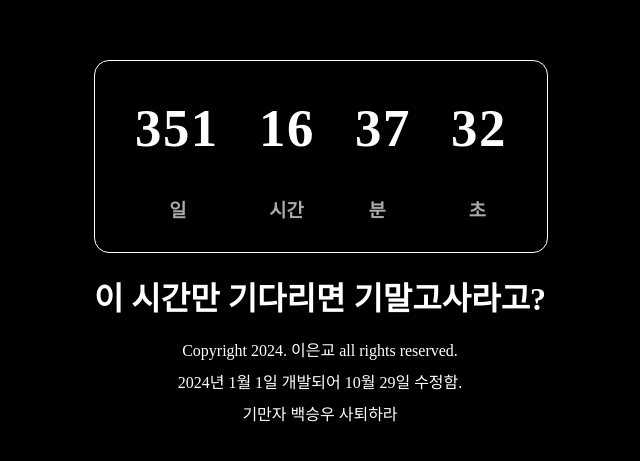
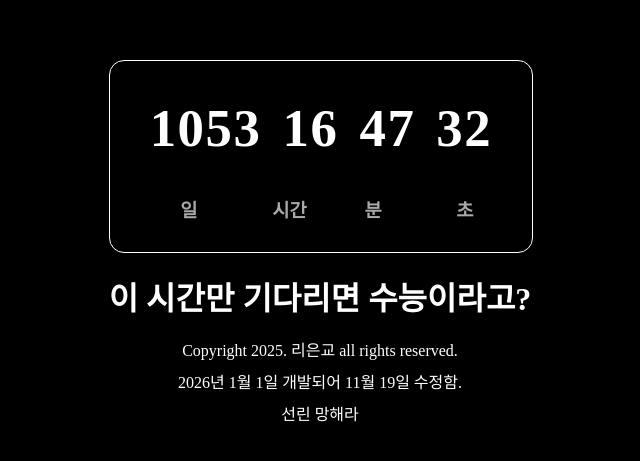
Before and after one commit to eungyolee/2025-countdown, a React (Create React App) app: page / in a window 1280 px wide. Shown: the part 147-608 px from the top of the page, without its empty margins (320-960 px from the left). Built offline with nearby package versions, Linux system fonts and the light colour scheme; a web font is replaced by a local one.

Commit message:
Update App.js

```diff
--- a/src/App.js
+++ b/src/App.js
@@ -2,7 +2,7 @@ import './App.css';
 
 function App() {
   // 2024년 12월 17일 기말고사
-  const countDownDate = new Date("Dec 17, 2024 08:50:00").getTime();
+  const countDownDate = new Date("Nov 19, 2026 09:00:00").getTime();
 
   // 1초마다 갱신
   const x = setInterval(function() {
@@ -24,7 +24,7 @@ function App() {
     document.getElementById("hours").textContent = hours;
     document.getElementById("minutes").textContent = minutes;
     document.getElementById("seconds").textContent = seconds;
-    document.getElementById("situation").textContent = "이 시간만 기다리면 기말고사라고?";
+    document.getElementById("situation").textContent = "이 시간만 기다리면 수능이라고?";
 
     // 콜론 깜빡이게
     const colon = document.querySelectorAll('.colon');
@@ -42,7 +42,7 @@ function App() {
       document.getElementById("hours").textContent = "00";
       document.getElementById("minutes").textContent = "00";
       document.getElementById("seconds").textContent = "00";
-      document.getElementById("situation").textContent = "망해라";
+      document.getElementById("situation").textContent = "좆됬다";
     }
   }, 1000);
 
@@ -68,9 +68,9 @@ function App() {
           </div>
         </div>
         <h3 id="situation"> </h3>
-        <p>Copyright 2024. 이은교 all rights reserved.
-          <br />2024년 1월 1일 개발되어 10월 29일 수정함.
-          <br />기만자 백승우 사퇴하라
+        <p>Copyright 2025. 리은교 all rights reserved.
+          <br />2026년 1월 1일 개발되어 11월 19일 수정함.
+          <br />선린 망해라
         </p>
       </header>
     </div>
```
